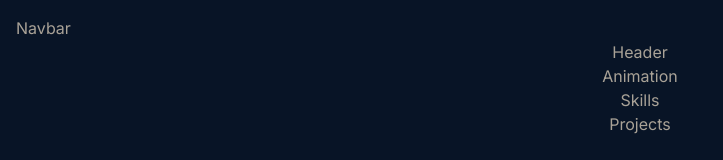
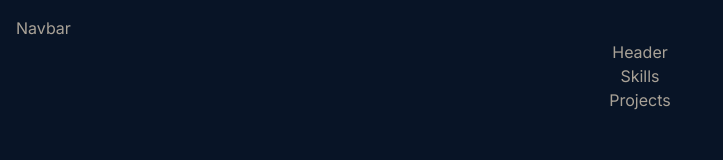
Before and after one commit to MateuszS0/Portfolio_Next.js-WIP, a Next.js app in the folder portfolio_nextjs/: page / in a window 1280 px wide. Shown: the top 160 px of the page, without its empty margins (0-723 px from the left). Built offline with nearby package versions, Linux system fonts and the light colour scheme.

Commit message:
fix: components

```diff
--- a/portfolio_nextjs/app/page.tsx
+++ b/portfolio_nextjs/app/page.tsx
@@ -1,14 +1,12 @@
 import Header from "@/components/Header/header";
-import Navbar from "@/components/Header/Navbar/navbar";
-import Skills from "@/components/Header/Skills/skills";
-import Projects from "@/components/Header/Projects/projects";
-import Animation from "@/components/Header/Animation/animation";
+import Navbar from "@/components/Navbar/navbar";
+import Skills from "@/components/Skills/skills";
+import Projects from "@/components/Projects/projects";
 export default function Home() {
   return (
     <div className="m-4">
       <Navbar/>
       <Header/>
-      <Animation/>
       <Skills/>
       <Projects/>
     </div>
--- a/portfolio_nextjs/components/Header/header.tsx
+++ b/portfolio_nextjs/components/Header/header.tsx
@@ -1,4 +1,4 @@
-
+import Animation from "../Animation/animation";
 
 const Header = () => {
     return(
```
Also changed, not shown: portfolio_nextjs/components/Animation/animation.css (added), portfolio_nextjs/components/Animation/animation.tsx (renamed from portfolio_nextjs/components/Header/Animation/animation.tsx), portfolio_nextjs/components/Navbar/navbar.css (added), portfolio_nextjs/components/Navbar/navbar.tsx (renamed from portfolio_nextjs/components/Header/Navbar/navbar.tsx), portfolio_nextjs/components/Projects/projects.css (added), portfolio_nextjs/components/Projects/projects.tsx (renamed from portfolio_nextjs/components/Header/Projects/projects.tsx), portfolio_nextjs/components/Skills/skills.css (added), portfolio_nextjs/components/Skills/skills.tsx (renamed from portfolio_nextjs/components/Header/Skills/skills.tsx).
